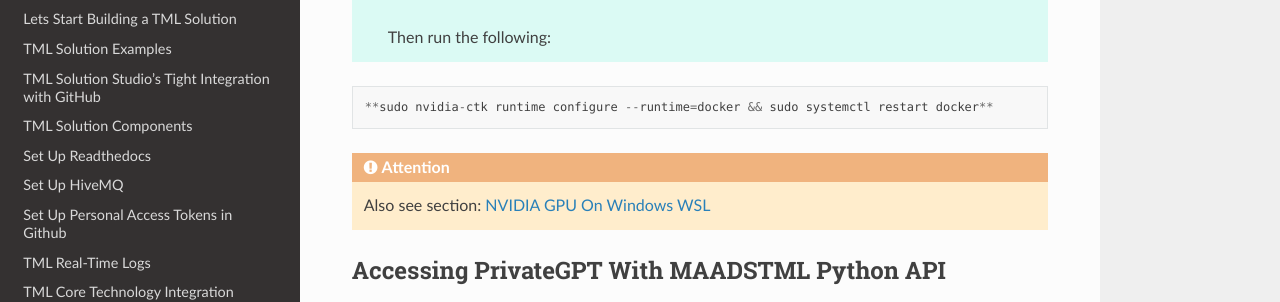
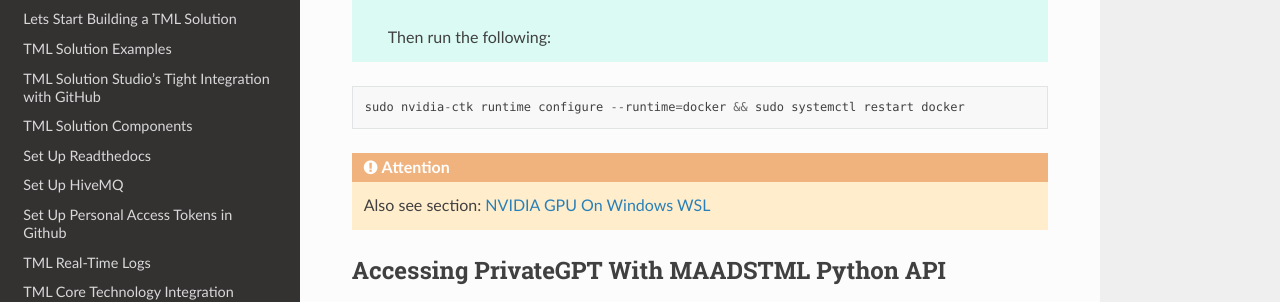
Before and after one commit to smaurice101/readthedocs, a Sphinx documentation site: the page built from docs/source/genai.rst, in a window 1280 px wide and 900 px high, scrolled down 2585 px. Shown: the part 160-462 px from the top of the window. Built offline with Sphinx 7.4.7 and the Read the Docs theme 3.1.0, drawn with Linux system fonts in a browser that asks for light colours.

```diff
--- a/docs/source/genai.rst
+++ b/docs/source/genai.rst
@@ -109,7 +109,7 @@ NVIDIA Common Issues
 
 .. code-block::
 
-   **sudo nvidia-ctk runtime configure --runtime=docker && sudo systemctl restart docker**
+   sudo nvidia-ctk runtime configure --runtime=docker && sudo systemctl restart docker
 
 .. attention::
 
```
